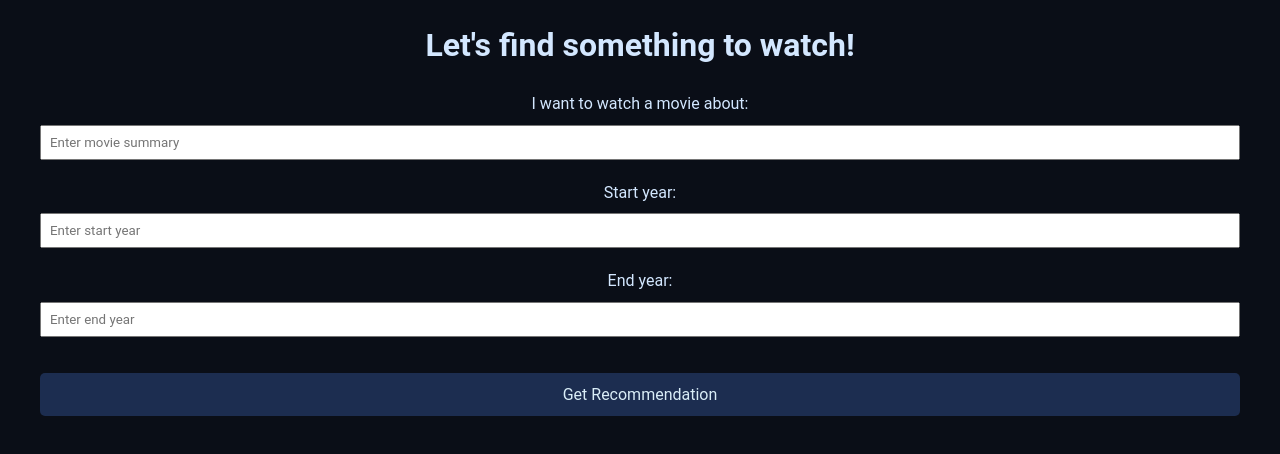
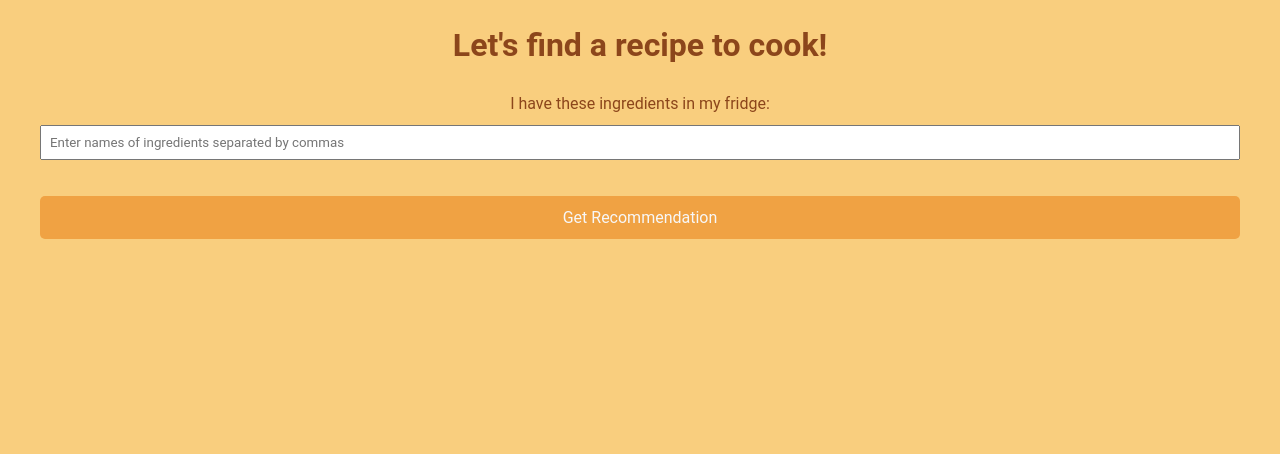
Before and after one commit to TweetyBird-53/RecipeGenerator, a React app: page / in a window 1280 px wide. Shown: the top 454 px of the page. Built offline with nearby package versions, Linux system fonts and the light colour scheme.

Commit message:
changed colors for frontend

```diff
--- a/client/Components/Recommendations.js
+++ b/client/Components/Recommendations.js
@@ -2,8 +2,6 @@ import React, { useState } from 'react';
 
 const Recommendations = () => {
   const [userQuery, setUserQuery] = useState('');
-  const [startYear, setStartYear] = useState('');
-  const [endYear, setEndYear] = useState('');
   const [recommendation, setRecommendation] = useState('');
   const [loading, setLoading] = useState(false);
   const [error, setError] = useState('');
@@ -39,32 +37,12 @@ const Recommendations = () => {
     <div style={{ padding: '20px' }}>
       <form onSubmit={handleSubmit}>
         <label>
-          I want to watch a movie about:
+          I have these ingredients in my fridge:
           <input
             type="text"
             value={userQuery}
             onChange={(e) => setUserQuery(e.target.value)}
-            placeholder="Enter movie summary"
-            style={{ width: '100%', padding: '8px', marginTop: '8px' }}
-          />
-        </label>
-        <label>
-          Start year:
-          <input
-            type="number"
-            value={startYear}
-            onChange={(e) => setStartYear(e.target.value)}
-            placeholder="Enter start year"
-            style={{ width: '100%', padding: '8px', marginTop: '8px' }}
-          />
-        </label>
-        <label>
-          End year:
-          <input
-            type="number"
-            value={endYear}
-            onChange={(e) => setEndYear(e.target.value)}
-            placeholder="Enter end year"
+            placeholder="Enter names of ingredients separated by commas"
             style={{ width: '100%', padding: '8px', marginTop: '8px' }}
           />
         </label>
--- a/client/index.html
+++ b/client/index.html
@@ -7,7 +7,7 @@
   </head>
   <body>
     <header>
-      <h1>Let's find something to watch!</h1>
+      <h1>Let's find a recipe to cook!</h1>
     </header>
     <main id="root"></main>
     <noscript>
--- a/client/styles.css
+++ b/client/styles.css
@@ -9,8 +9,8 @@
   /* Dark Mode Background */
   body {
     text-align: center;
-    background-color: #0a0e17;
-    color: #d3e7ff;
+    background-color: #f9ce7e;
+    color: #8c461b;
     line-height: 1.6;
     padding: 20px;
     min-height: 100vh;
@@ -52,8 +52,8 @@
   }
 
   button {
-    background-color: #1c2d50;
-    color: #d9edf7;
+    background-color: #f0a243;
+    color: #f7f7f7;
     border: none;
     padding: 12px 20px;
     font-size: 1rem;
@@ -125,7 +125,7 @@
   }
 
   td {
-    background-color: #111722;
+    background-color: #221b11;
   }
 
   /* Responsive Design */
```
Also changed, not shown: 2 other files (tests, documents, lock files or other folders).
